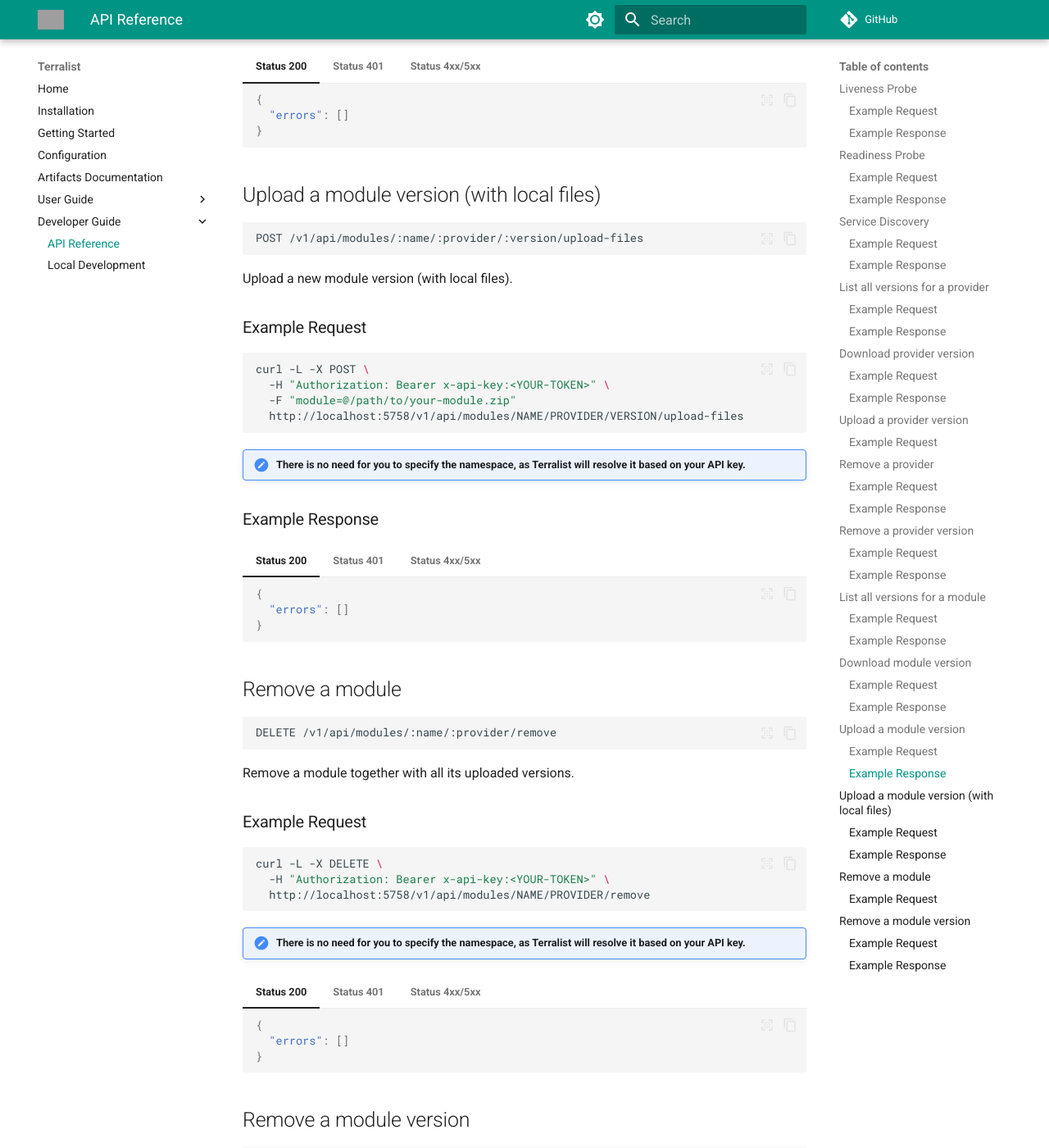
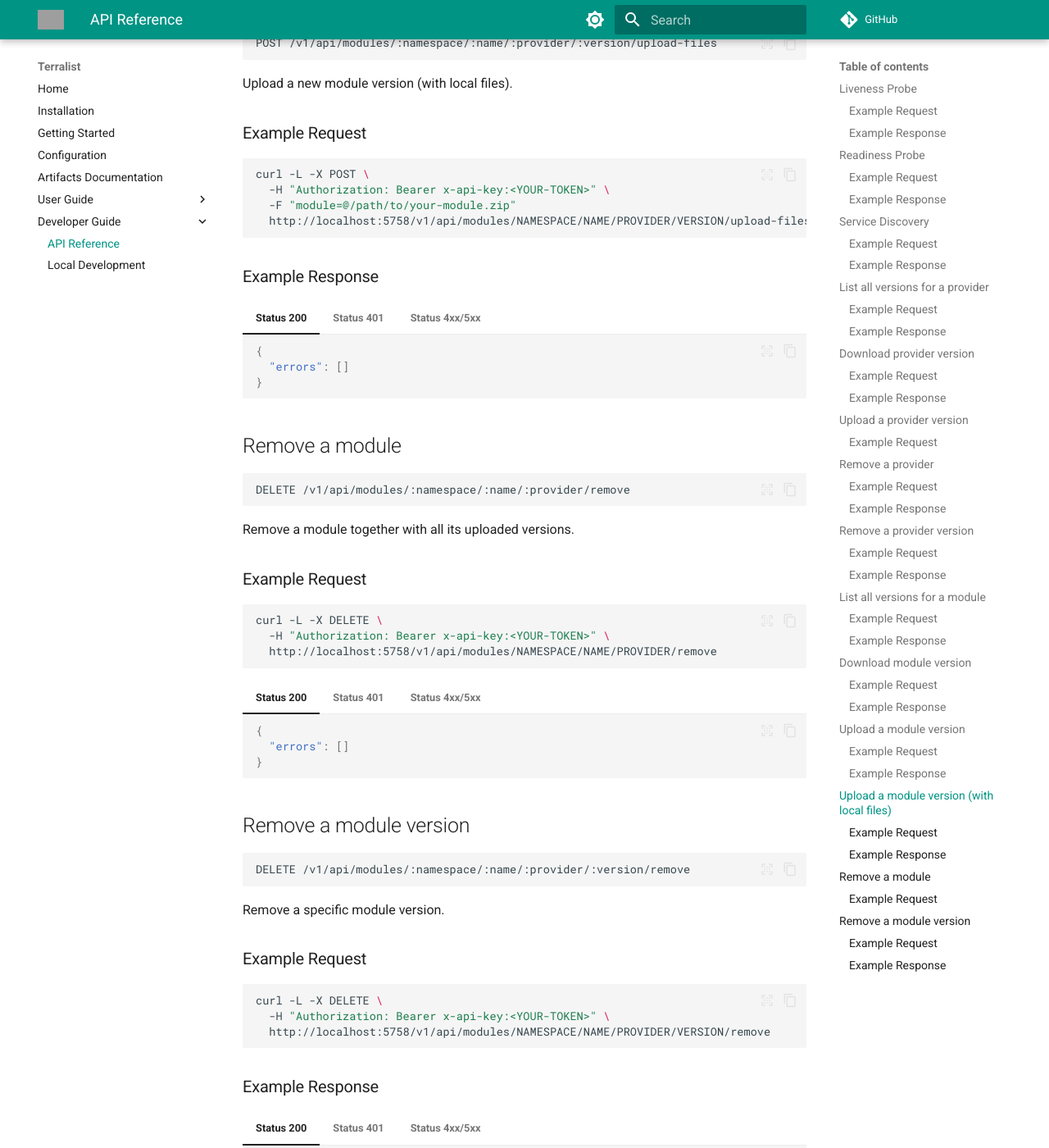
Before and after one commit to terralist/terralist, an MkDocs documentation site: the page built from docs/dev-guide/api-reference.md, in a window 1280 px wide and 1400 px high, scrolled down 7992 px. Shown: the whole window at 82% size. Built offline with MkDocs 1.6.1 and Material for MkDocs 9.7.7, drawn with Linux system fonts in a browser that asks for light colours; comment, search, counter and statistics services are not loaded; some of the changed text lies outside the part shown; grey boxes are pictures that could not be loaded.

Commit message:
docs: update API reference and RBAC docs for namespaced endpoints
Update all module and provider management endpoints to include
/:namespace/ in the URL path. Remove obsolete "namespace resolved
from API key" notes. Update RBAC docs to reflect standalone API key
policies, the api-keys resource, and baked-in default role policies.

````diff
--- a/docs/dev-guide/api-reference.md
+++ b/docs/dev-guide/api-reference.md
@@ -219,7 +219,7 @@
 ## Upload a provider version
 
 ```
-POST /v1/api/providers/:name/:version/upload
+POST /v1/api/providers/:namespace/:name/:version/upload
 ```
 
 Upload a new provider version.
@@ -251,10 +251,8 @@
       }
     ]
   }' \
-  http://localhost:5758/v1/api/providers/NAME/VERSION/upload
+  http://localhost:5758/v1/api/providers/NAMESPACE/NAME/VERSION/upload
 ```
-
-!!! note "There is no need for you to specify the namespace, as Terralist will resolve it based on your API key."
 
 === "Status 200"
 
@@ -288,7 +286,7 @@
 ## Remove a provider
 
 ```
-DELETE /v1/api/providers/:name/remove
+DELETE /v1/api/providers/:namespace/:name/remove
 ```
 
 Remove a provider together with all its uploaded versions.
@@ -298,10 +296,8 @@
 ``` shell
 curl -L -X DELETE \
   -H "Authorization: Bearer x-api-key:<YOUR-TOKEN>" \
-  http://localhost:5758/v1/api/providers/NAME/remove
+  http://localhost:5758/v1/api/providers/NAMESPACE/NAME/remove
 ```
-
-!!! note "There is no need for you to specify the namespace, as Terralist will resolve it based on your API key."
 
 ### Example Response
 
@@ -337,7 +333,7 @@
 ## Remove a provider version
 
 ```
-DELETE /v1/api/providers/:name/:version/remove
+DELETE /v1/api/providers/:namespace/:name/:version/remove
 ```
 
 Remove a specific provider version.
@@ -347,10 +343,8 @@
 ``` shell
 curl -L -X DELETE \
   -H "Authorization: Bearer x-api-key:<YOUR-TOKEN>" \
-  http://localhost:5758/v1/api/providers/NAME/VERSION/remove
+  http://localhost:5758/v1/api/providers/NAMESPACE/NAME/VERSION/remove
 ```
-
-!!! note "There is no need for you to specify the namespace, as Terralist will resolve it based on your API key."
 
 ### Example Response
 
@@ -495,7 +489,7 @@
 ## Upload a module version
 
 ```
-POST /v1/api/modules/:name/:provider/:version/upload
+POST /v1/api/modules/:namespace/:name/:provider/:version/upload
 ```
 
 Upload a new module version.
@@ -517,7 +511,7 @@
             "X-GitHub-Api-Version": "2022-11-28"
         }
       }' \
-      http://localhost:5758/v1/api/modules/NAME/PROVIDER/VERSION/upload
+      http://localhost:5758/v1/api/modules/NAMESPACE/NAME/PROVIDER/VERSION/upload
     ```
 
     !!! note "Notice the `archive=zip` query argument. If you want to instruct Terralist to download the asset from the API, you will also need to manually specify that the asset which is being downloaded is a zip archive."
@@ -534,12 +528,10 @@
             "Authorization": "Basic {YOUR-GITHUB-BASE64ENC-USERNAME-TOKEN}"
         }
       }' \
-      http://localhost:5758/v1/api/modules/NAME/PROVIDER/VERSION/upload
+      http://localhost:5758/v1/api/modules/NAMESPACE/NAME/PROVIDER/VERSION/upload
     ```
 
     !!! note "To obtain the basic auth token you can base64-encode the following string: `{your-github-username}:{your-github-pat-with-read-access-to-the-repository}`."
-
-!!! note "There is no need for you to specify the namespace, as Terralist will resolve it based on your API key."
 
 ### Example Response
 
@@ -575,7 +567,7 @@
 ## Upload a module version (with local files)
 
 ```
-POST /v1/api/modules/:name/:provider/:version/upload-files
+POST /v1/api/modules/:namespace/:name/:provider/:version/upload-files
 ```
 
 Upload a new module version (with local files).
@@ -586,10 +578,8 @@
 curl -L -X POST \
   -H "Authorization: Bearer x-api-key:<YOUR-TOKEN>" \
   -F "module=@/path/to/your-module.zip"
-  http://localhost:5758/v1/api/modules/NAME/PROVIDER/VERSION/upload-files
+  http://localhost:5758/v1/api/modules/NAMESPACE/NAME/PROVIDER/VERSION/upload-files
 ```
-
-!!! note "There is no need for you to specify the namespace, as Terralist will resolve it based on your API key."
 
 ### Example Response
 
@@ -625,7 +615,7 @@
 ## Remove a module
 
 ```
-DELETE /v1/api/modules/:name/:provider/remove
+DELETE /v1/api/modules/:namespace/:name/:provider/remove
 ```
 
 Remove a module together with all its uploaded versions.
@@ -635,10 +625,8 @@
 ``` shell
 curl -L -X DELETE \
   -H "Authorization: Bearer x-api-key:<YOUR-TOKEN>" \
-  http://localhost:5758/v1/api/modules/NAME/PROVIDER/remove
+  http://localhost:5758/v1/api/modules/NAMESPACE/NAME/PROVIDER/remove
 ```
-
-!!! note "There is no need for you to specify the namespace, as Terralist will resolve it based on your API key."
 
 === "Status 200"
 
@@ -672,7 +660,7 @@
 ## Remove a module version
 
 ```
-DELETE /v1/api/modules/:name/:provider/:version/remove
+DELETE /v1/api/modules/:namespace/:name/:provider/:version/remove
 ```
 
 Remove a specific module version.
@@ -682,10 +670,8 @@
 ``` shell
 curl -L -X DELETE \
   -H "Authorization: Bearer x-api-key:<YOUR-TOKEN>" \
-  http://localhost:5758/v1/api/modules/NAME/PROVIDER/VERSION/remove
+  http://localhost:5758/v1/api/modules/NAMESPACE/NAME/PROVIDER/VERSION/remove
 ```
-
-!!! note "There is no need for you to specify the namespace, as Terralist will resolve it based on your API key."
 
 ### Example Response
 
````
Also changed, not shown: docs/user-guide/rbac-configuration.md (+18 -20 lines).
